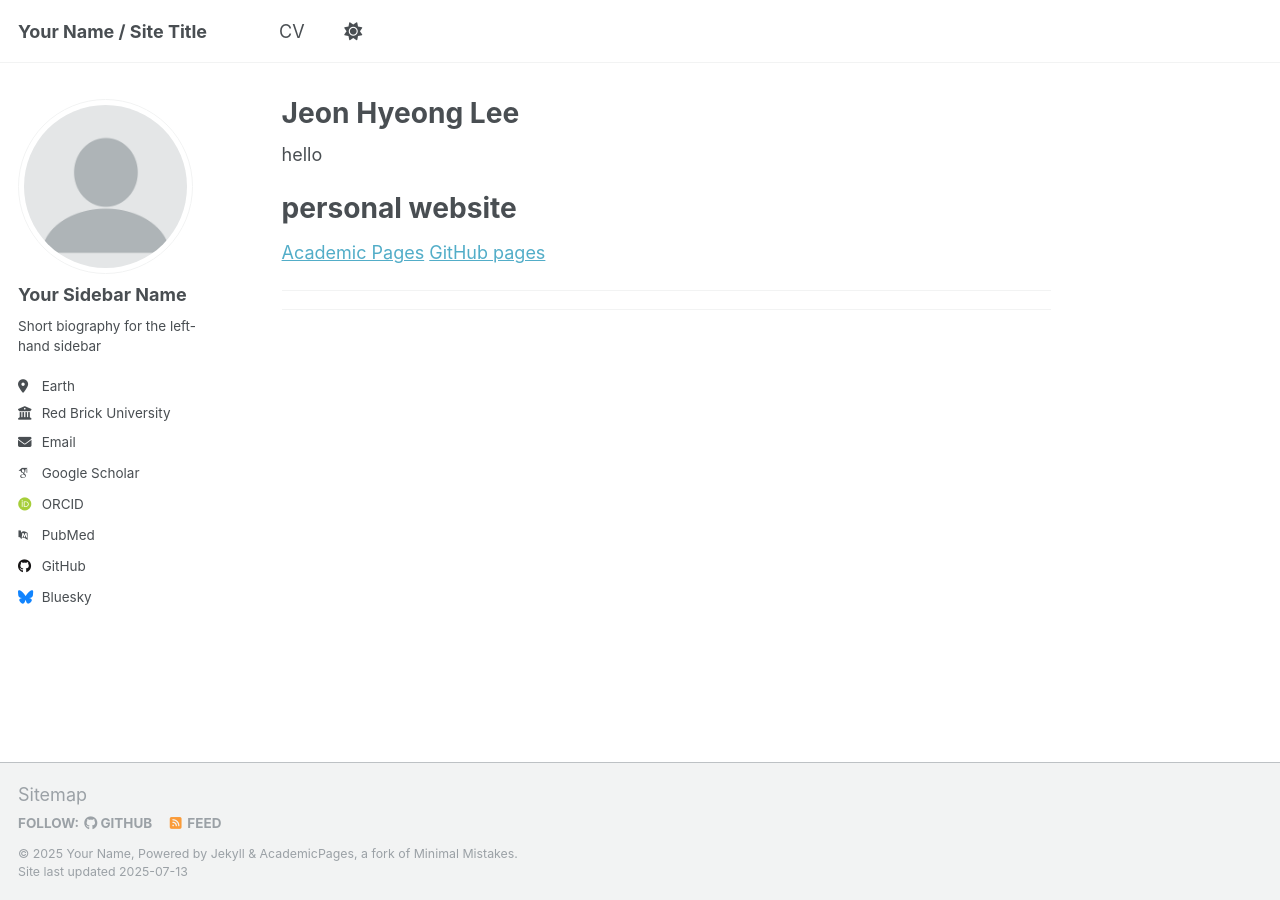
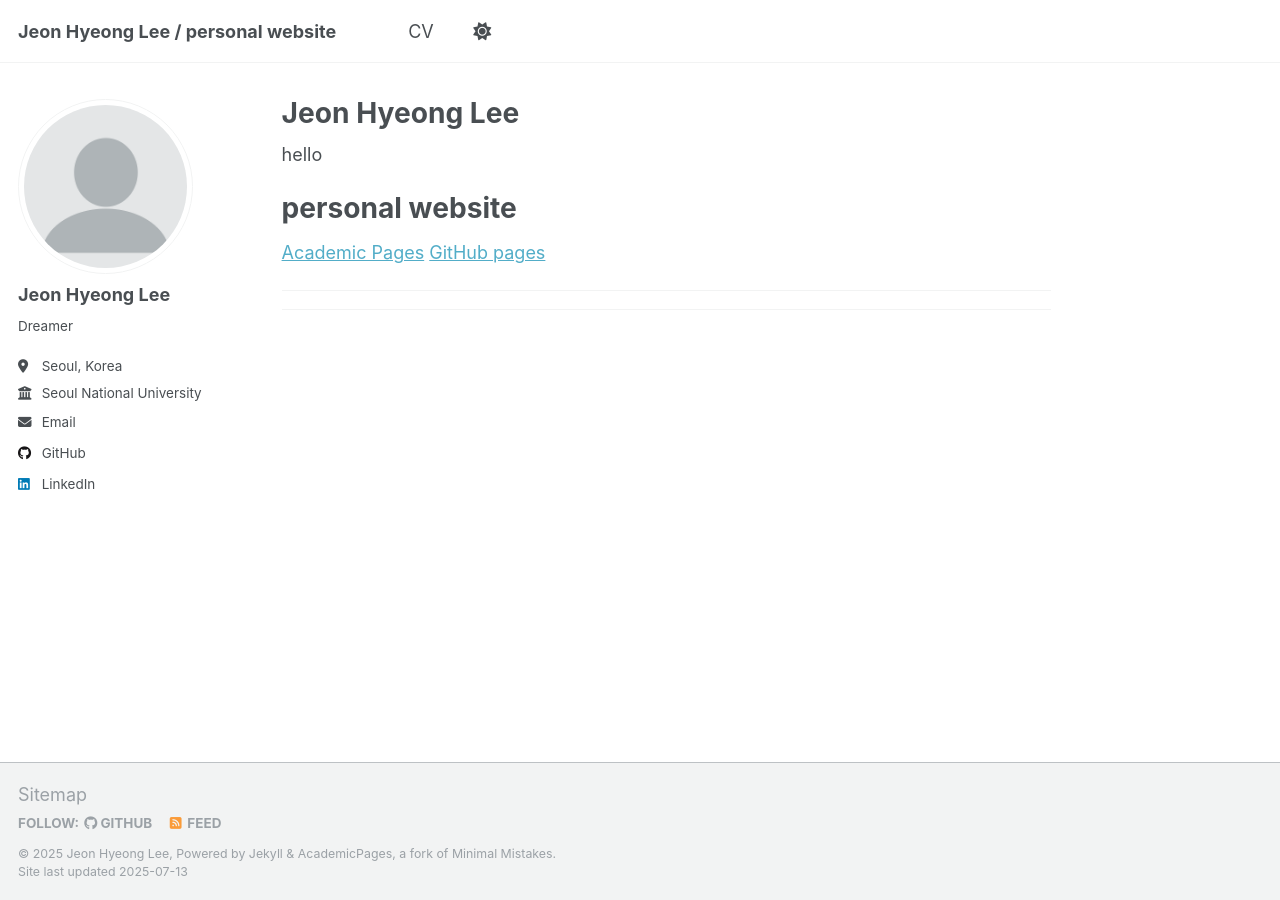
Before and after one commit to Zagoshipda/zagoshipda.github.io, a Jekyll site: the page built from _pages/about.md, in a window 1280 px wide. Built offline with Jekyll 4.4.1, drawn with Linux system fonts in a browser that asks for light colours; some web fonts are replaced; a script that is not in the unit is left out.

Commit message:
Update _config.yml

```diff
--- a/_config.yml
+++ b/_config.yml
@@ -9,13 +9,13 @@
 # Basic Site Settings
 locale                   : "en-US"
 site_theme               : "default"
-title                    : "Your Name / Site Title"
+title                    : "Jeon Hyeong Lee / personal website"
 title_separator          : "-"
-name                     : &name "Your Name"
-description              : &description "personal description"
-url                      : https://academicpages.github.io # the base hostname & protocol for your site e.g. "https://[your GitHub username].github.io" or if you already have some other page hosted on Github then use "https://[your GitHub username].github.io/[Your Repo Name]"
+name                     : &name "Jeon Hyeong Lee"
+description              : &description "Dreamer"
+url                      : https://zagoshipda.github.io # the base hostname & protocol for your site e.g. "https://[your GitHub username].github.io" or if you already have some other page hosted on Github then use "https://[your GitHub username].github.io/[Your Repo Name]"
 baseurl                  : "" # the subpath of your site, e.g. "/blog"
-repository               : "academicpages/academicpages.github.io"
+repository               : "zagoshipda/zagoshipda.github.io"
 
 # Site Author - The following control what appear as part of the author content on the side bar.
 #               If a field is blank the icon and link will not appear, otherwise it will be shown.
@@ -23,22 +23,22 @@ repository               : "academicpages/academicpages.github.io"
 author:
   # Biographic information
   avatar           : "profile.png"
-  name             : "Your Sidebar Name"
+  name             : "Jeon Hyeong Lee"
   pronouns         : # example: "she/her"
-  bio              : "Short biography for the left-hand sidebar"
-  location         : "Earth"
-  employer         : "Red Brick University"
+  bio              : "Dreamer"
+  location         : "Seoul, Korea"
+  employer         : "Seoul National University"
   uri              : # URL
-  email            : "none@example.org"
+  email            : "jeonhyeongleekr@gmail.com"
 
   # Academic websites
   academia         : # URL
   arxiv            : # URL - Update with the correct link to your profile
-  googlescholar    : "https://scholar.google.com/citations?user=PS_CX0AAAAAJ"
+  googlescholar    : # "https://scholar.google.com/citations?user=PS_CX0AAAAAJ"
   impactstory      : # URL
-  orcid            : "http://orcid.org/yourorcidurl"
+  orcid            : # "http://orcid.org/yourorcidurl"
   semantic         : # URL
-  pubmed           : "https://www.ncbi.nlm.nih.gov/pubmed/?term=john+snow"
+  pubmed           : # "https://www.ncbi.nlm.nih.gov/pubmed/?term=john+snow"
   researchgate     : # URL
   scopus           : # URL
 
@@ -46,13 +46,13 @@ author:
   bitbucket        : # Username - Update with your username on the site
   codepen          : # Username
   dribbble         : # Username
-  github           : "academicpages"
+  github           : "zagoshipda"
   kaggle           : # Username
   stackoverflow    : # User number or user number and name (i.e., use "1" or "1/jeff-atwood")
 
   # Social media
   artstation       : # Username
-  bluesky          : "bsky.app" # Replace this with you Bluesky username
+  bluesky          : # Username # Replace this with you Bluesky username
   facebook         : # Username
   flickr           : # Username
   foursquare       : # Username
@@ -61,7 +61,7 @@ author:
   keybase          : # Username
   instagram        : # Username
   lastfm           : # Username
-  linkedin         : # Username
+  linkedin         : "jeonhyeonglee"
   mastodon         : # URL
   medium           : # URL
   pinterest        : # Username
@@ -133,7 +133,7 @@ yandex_site_verification :
 
 # Social Sharing
 twitter:
-  username               : &twitter
+  username               : # &twitter
 facebook:
   username               :
   app_id                 :
```
